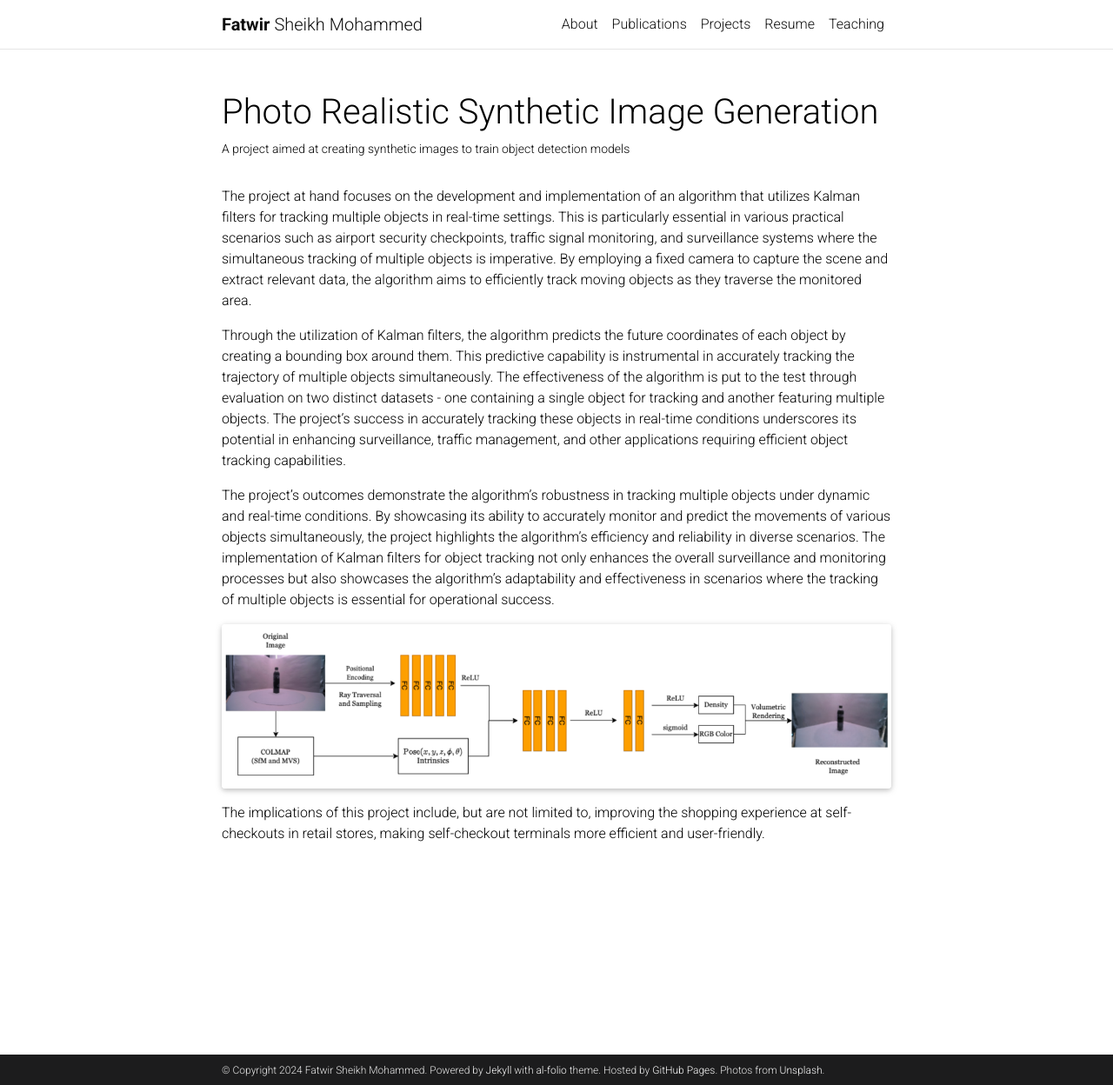
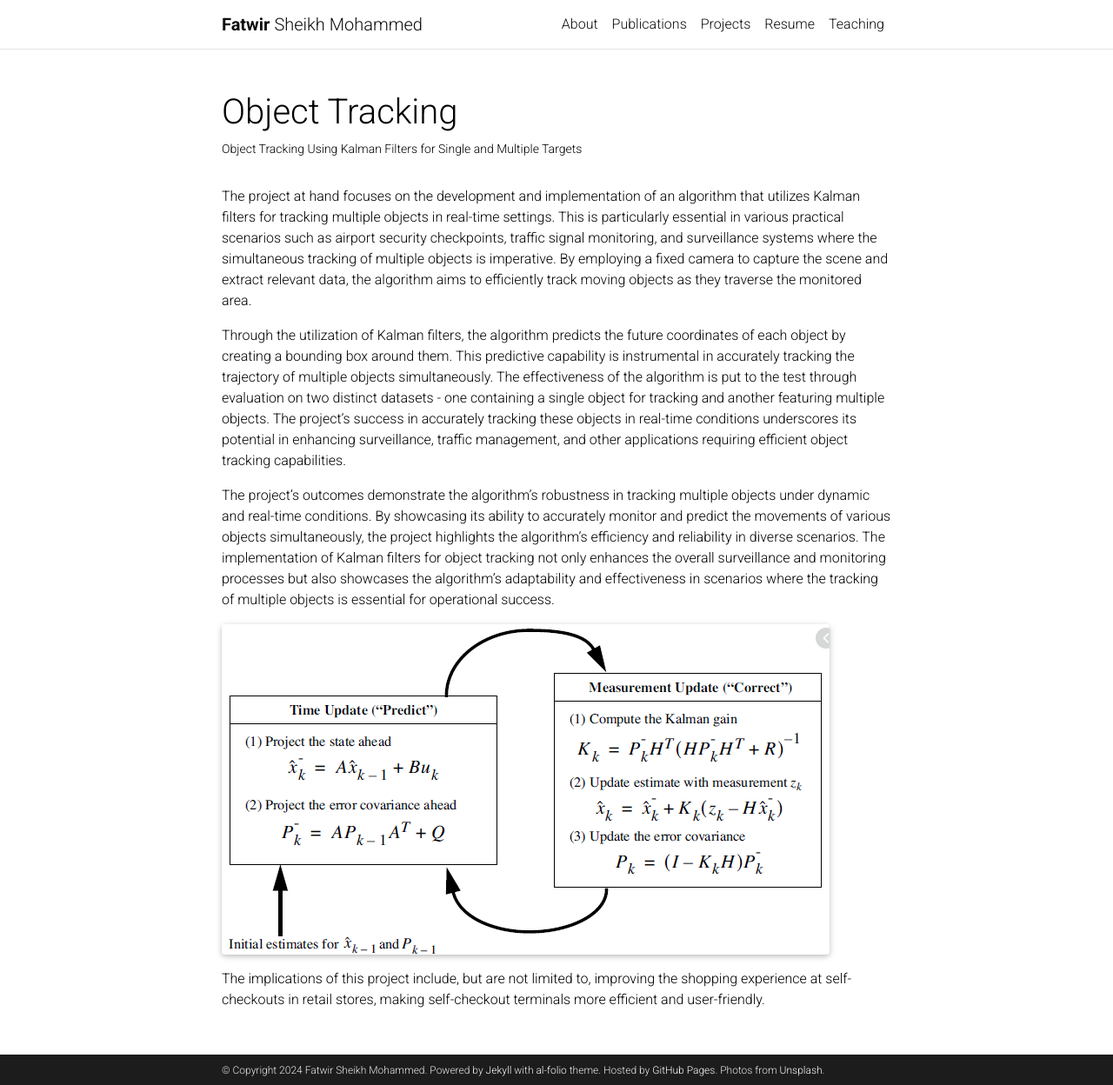
Before and after one commit to fatwir/fatwir.github.io, a Jekyll site: the page built from _projects/3_project.md, in a window 1280 px wide and 1248 px high. Shown: the whole window at 87% size. Built offline with Jekyll 4.4.1, drawn with Linux system fonts in a browser that asks for light colours; full-size pictures stand in for the smaller copies a plugin makes; comment, search, counter and statistics services are not loaded; a style sheet for code colours, icons or effects is not loaded.

Commit message:
Update 3_project.md

```diff
--- a/_projects/3_project.md
+++ b/_projects/3_project.md
@@ -1,8 +1,8 @@
 ---
 layout: page
-title: Photo Realistic Synthetic Image Generation
-description: A project aimed at creating synthetic images to train object detection models
-img: assets/img/project_2.jpg
+title: Object Tracking
+description: Object Tracking Using Kalman Filters for Single and Multiple Targets
+img: assets/img/kalman1.png
 importance: 2
 category: work
 
@@ -14,6 +14,6 @@
 
 The project's outcomes demonstrate the algorithm's robustness in tracking multiple objects under dynamic and real-time conditions. By showcasing its ability to accurately monitor and predict the movements of various objects simultaneously, the project highlights the algorithm's efficiency and reliability in diverse scenarios. The implementation of Kalman filters for object tracking not only enhances the overall surveillance and monitoring processes but also showcases the algorithm's adaptability and effectiveness in scenarios where the tracking of multiple objects is essential for operational success.
 
-{% include figure.html path="assets/img/2.jpg" title="Pipeline used to generate images" class="img-fluid rounded z-depth-1" %}
+{% include figure.html path="assets/img/kalman2.jpg" title="Governing formulae for object detetction using kalman filters" class="img-fluid rounded z-depth-1" %}
 
 The implications of this project include, but are not limited to, improving the shopping experience at self-checkouts in retail stores, making self-checkout terminals more efficient and user-friendly.
```
